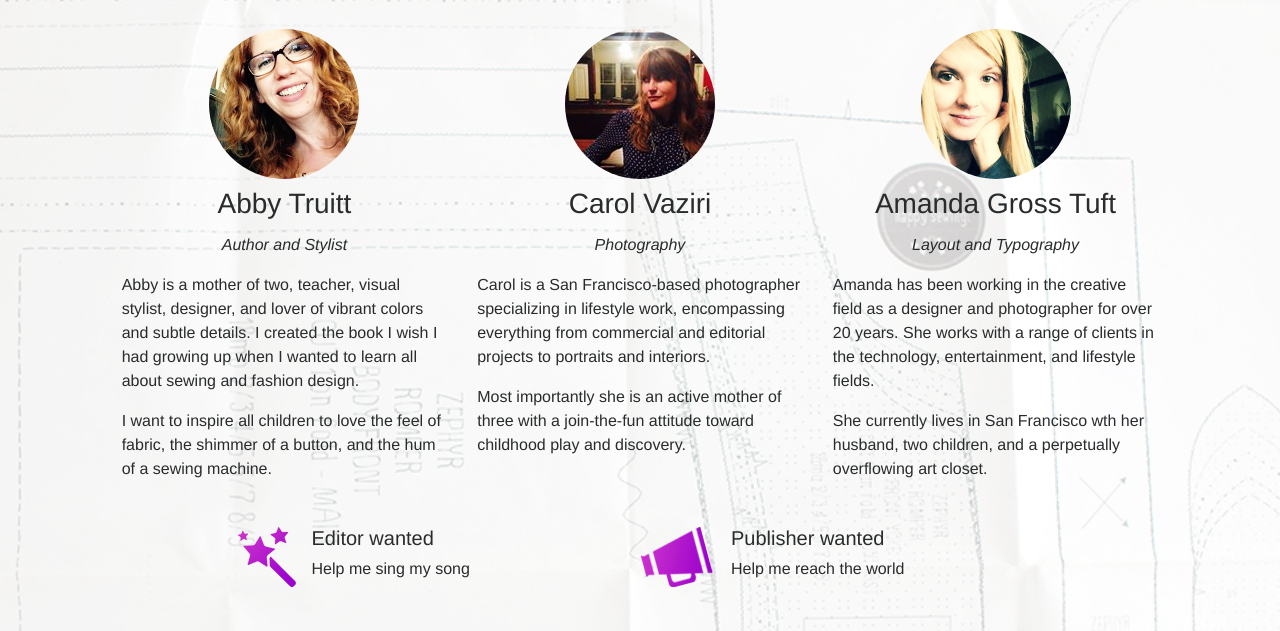
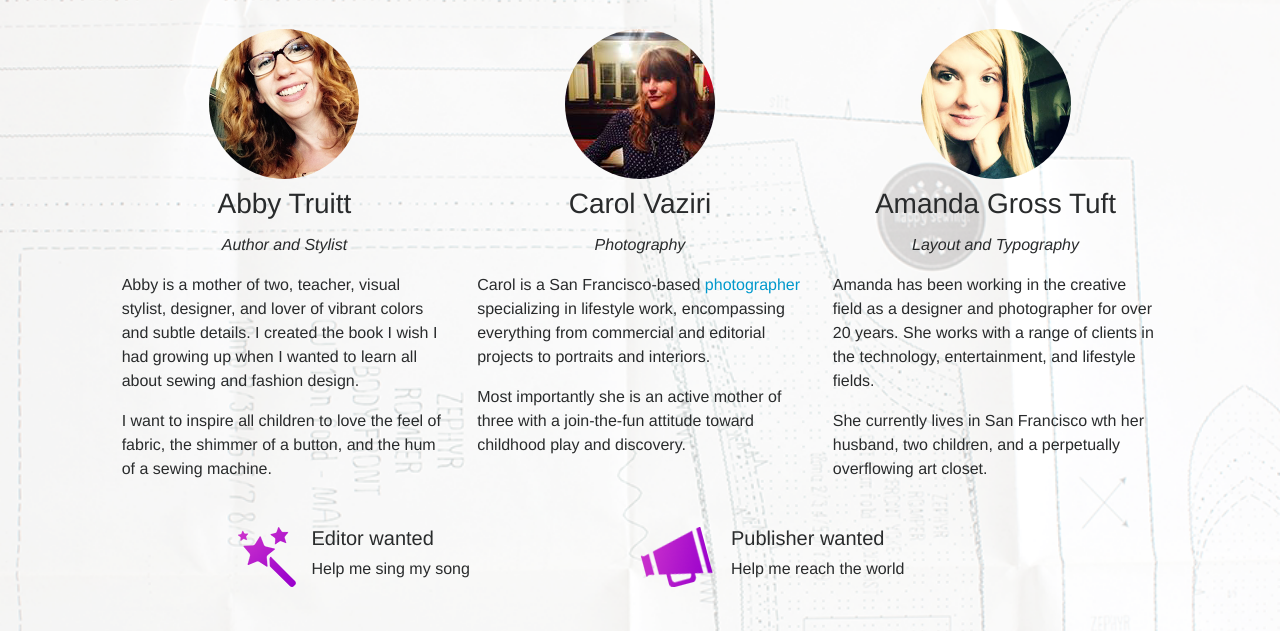
Before and after one commit to scottruitt/aits, a PHP site: page / in a window 1280 px wide. Shown: the part 1546-2177 px from the top of the page. Run offline with PHP 8.4, Linux system fonts and the light colour scheme; some libraries are stand-ins or nearby versions.

Commit message:
Added a link for Carol

```diff
--- a/css/style.css
+++ b/css/style.css
@@ -12,6 +12,14 @@ body,
 p {
 	font-family: 'Helvetica Neue', Helvetica, sans-serif;
 	font-weight: 200;
+}
+
+a {
+	color: #09c;
+}
+
+a:hover {
+	color: #0cf;
 }
 
 .bg-1,
--- a/index.html
+++ b/index.html
@@ -6,7 +6,7 @@
 	<!-- Required meta tags -->
 	<meta charset="utf-8">
 	<meta name="viewport" content="width=device-width, initial-scale=1, shrink-to-fit=no">
-	<link rel="shortcut icon" href="/img/favicon.ico" type="image/x-icon" />
+	<link rel="shortcut icon" href="img/favicon.ico" type="image/x-icon" />
   <!-- Bootstrap CSS -->
 	<link rel="stylesheet" href="https://maxcdn.bootstrapcdn.com/bootstrap/4.0.0-alpha.6/css/bootstrap.min.css" integrity="sha384-rwoIResjU2yc3z8GV/NPeZWAv56rSmLldC3R/AZzGRnGxQQKnKkoFVhFQhNUwEyJ" crossorigin="anonymous">
 	<link rel="stylesheet" type="text/css" href="./css/style.css" />
@@ -122,7 +122,7 @@
 						<img class="rounded-circle" src="img/pic-carol.png" alt="Carol Vaziri" width="150" height="150" />
 						<h3>Carol Vaziri</h3>
 						<p class="font-italic">Photography</p>
-						<p class="text-left">Carol is a San Francisco-based photographer specializing in lifestyle work, encompassing everything from commercial and editorial projects to portraits and interiors.</p>
+						<p class="text-left">Carol is a San Francisco-based <a href="http://carolvaziri.com" target="_blank">photographer</a> specializing in lifestyle work, encompassing everything from commercial and editorial projects to portraits and interiors.</p>
 						<p class="text-left">Most importantly she is an active mother of three with a join-the-fun attitude toward childhood play and discovery. </p>
 					</div>
 					<div class="col-md-4 mv30">
```
